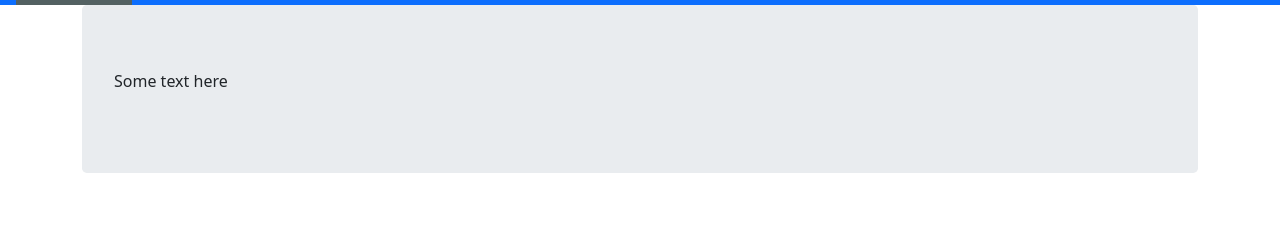
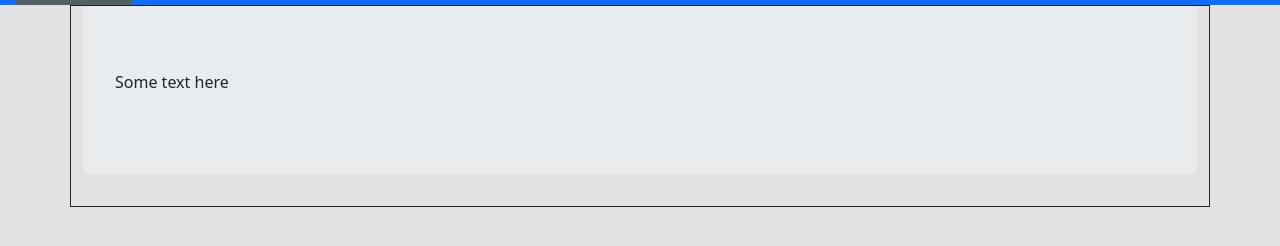
Before and after one commit to crogar/Web-Design-Challenge, a plain HTML site: page index.html in a window 1280 px wide. Shown: the part 58-304 px from the top of the page. Drawn offline with nearby package versions, Linux system fonts and the light colour scheme.

Commit message:
worked on header

```diff
--- a/assets/css/style.css
+++ b/assets/css/style.css
@@ -1,3 +1,7 @@
+body{
+    background-color: rgb(226, 226, 226);
+
+}
 .navbar-brand{
     background-color: #536162;
     color:azure;
@@ -9,3 +13,13 @@
     margin-bottom: 0;
     padding-bottom: 0;
 }
+
+.jumbotron{
+    width: 100%;
+}
+
+.container{
+    width: 100%;
+    border: 1px solid;
+
+}
--- a/index.html
+++ b/index.html
@@ -10,7 +10,7 @@
   <meta charset="utf-8">
   <meta name="viewport" content="width=device-width, initial-scale=1">
 
-    <script src="jquery-3.5.1.min.js"></script>
+
     <link rel="stylesheet" href="https://maxcdn.bootstrapcdn.com/bootstrap/4.4.1/css/bootstrap.min.css">
     <script src="https://ajax.googleapis.com/ajax/libs/jquery/3.4.1/jquery.min.js"></script>
     <script src="https://cdnjs.cloudflare.com/ajax/libs/popper.js/1.16.0/umd/popper.min.js"></script>
@@ -28,6 +28,9 @@
                 <!-- <a class="navbar-brand" href="./index.html">LATITUDE</a> -->
             </ul>
             <ul class="navbar-nav ml-auto">
+                <button class="navbar-toggler" data-toggle="collapse" data-target="collapse_plots">
+                    <span class="navbar-toggler-icon"></span>
+                </button>
                 <li class="nav-item">
                     <a class="nav-link" href="#">
                       About
@@ -48,9 +51,12 @@
     </header>
     <!-- end header -->
     <div class="container">
-        <div class="jumbotron">
-            <p>Some text here</p>
-        </div>
+        <main>
+            <div class="jumbotron">
+                <p>Some text here</p>
+            </div>
+        </main>
+
     </div>
     <script src="https://cdn.jsdelivr.net/npm/bootstrap@5.0.0-beta3/dist/js/bootstrap.bundle.min.js" integrity="sha384-JEW9xMcG8R+pH31jmWH6WWP0WintQrMb4s7ZOdauHnUtxwoG2vI5DkLtS3qm9Ekf" crossorigin="anonymous"></script>
 </body>
```
